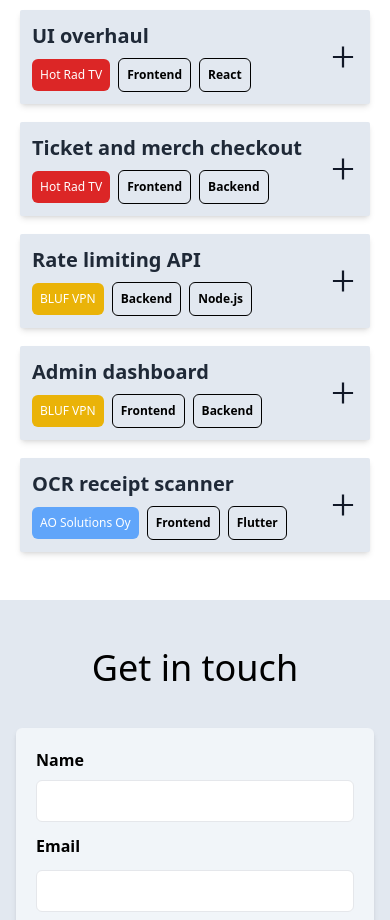
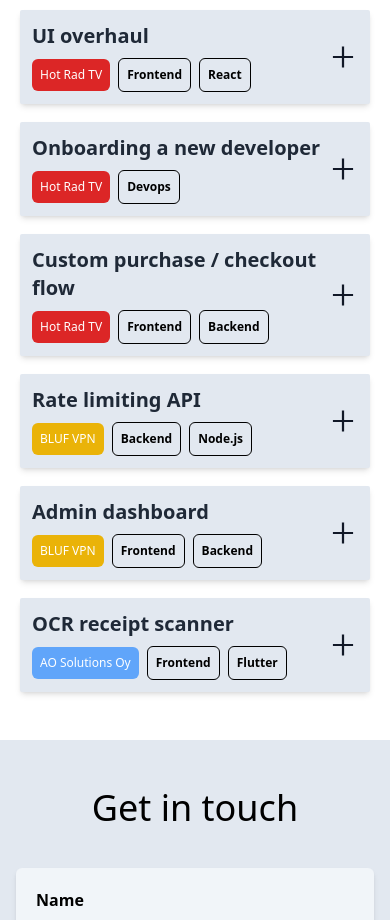
Before and after one commit to mikaelpac/my-portfolio, a Next.js app: page / in a window 390 px wide. Shown: the part 3380-4300 px from the top of the page. Built offline with nearby package versions, Linux system fonts and the light colour scheme.

Commit message:
projects section content changes

```diff
--- a/src/app/page.tsx
+++ b/src/app/page.tsx
@@ -10,7 +10,7 @@
 import Projects from "./sections/projects";
 
 export default function Home() {
-  const [mount, setMount]= useState(false)
+  const [mount, setMount]= useState<boolean>(false)
   const [colorTheme, setTheme] = useDarkMode();
 
   useEffect(() => {
--- a/src/app/sections/hero.tsx
+++ b/src/app/sections/hero.tsx
@@ -6,7 +6,7 @@
 const Hero = () => {
   return (
 <section className="bg-scroll bg-gradient-to-br from-indigo-500 to-blue-500 dark:bg-gradient-to-br dark:from-slate-950 dark:to-indigo-950 overflow-hidden" id="hero" style={{marginTop: "-80px"}} >
-	<div className="flex md:flex-row flex-col items-center justify-center md:justify-center m-auto md:h-screen pt-28 md:pt-14">
+	<div className="flex md:flex-row flex-col items-center justify-center md:justify-center md:h-screen pt-28 md:pt-14">
 		<div className="md:w-1/3  text-center md:max-w-xl max-w-4xl md:text-left items-center mb-12">
 		<h1 className="text-3xl text-white dark:text-white font-bold leading sm:text-4xl">Hey <span className="wave">👋</span> <br/>  I&apos;m Mikael, <br/>
 				<span className="text-yellow-500">a Full Stack Developer</span>
--- a/src/data/projectsData.tsx
+++ b/src/data/projectsData.tsx
@@ -31,7 +31,17 @@
 
     },
     {
-        title: "Ticket and merch checkout",
+        title: "Onboarding a new developer",
+        workPlace: "Hot Rad TV",
+        technology: "Devops",
+        secondaryTechnology: null,
+        description: "Helped a new developer get up on their feet and familiar with the company's tech stack, which included tools and services such as Heroku, Netlify, Auth0 and Gitlab.",
+        colorCode: "#dc2626",
+        link: null
+
+    },
+    {
+        title: "Custom purchase / checkout flow",
         workPlace: "Hot Rad TV",
         technology: "Frontend",
         secondaryTechnology: "Backend",
```
